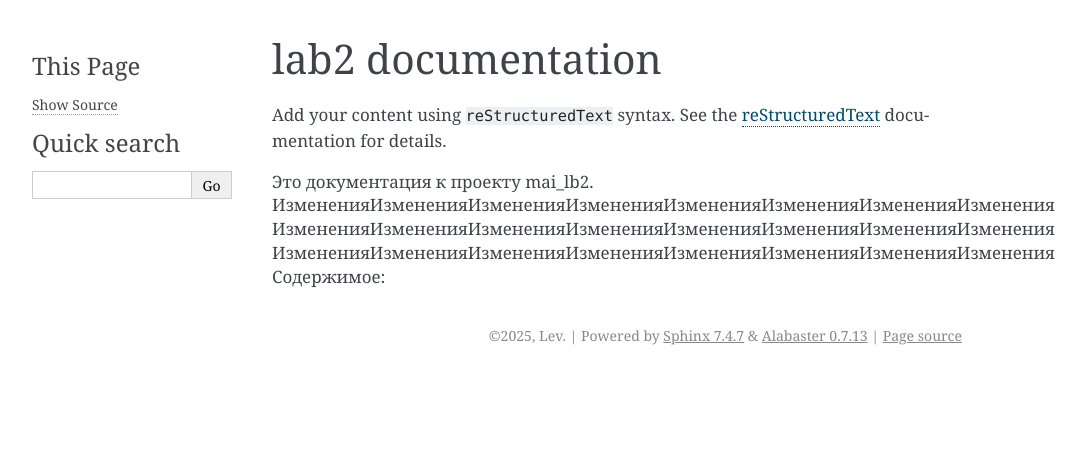
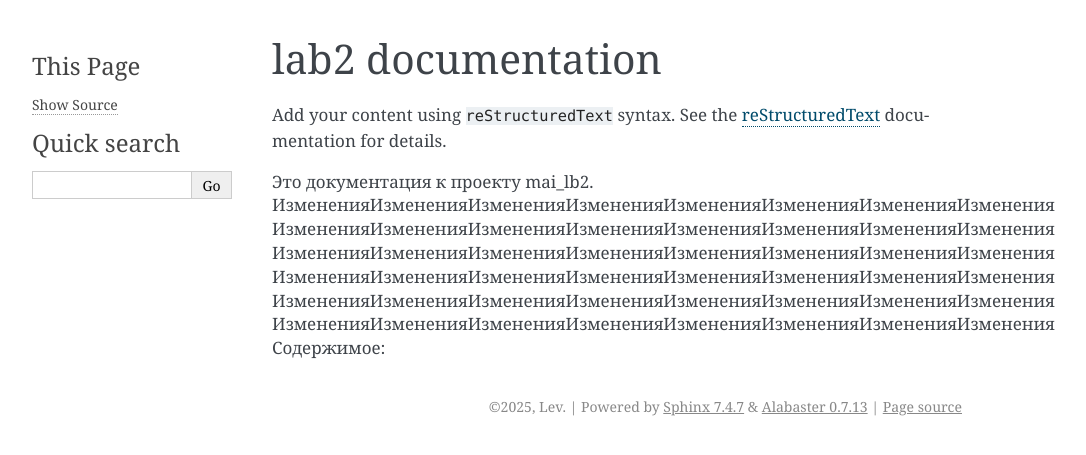
Before and after one commit to ironywer/mai_lb2, a Sphinx documentation site: the page built from docs/source/index.rst, in a window 1280 px wide. Shown: the top 455 px of the page, without its empty margins (148-1234 px from the left). Built offline with Sphinx 7.4.7, drawn with Linux system fonts in a browser that asks for light colours.

Commit message:
add something

```diff
--- a/docs/source/index.rst
+++ b/docs/source/index.rst
@@ -14,6 +14,9 @@ documentation for details.
 ИзмененияИзмененияИзмененияИзмененияИзмененияИзмененияИзмененияИзменения
 ИзмененияИзмененияИзмененияИзмененияИзмененияИзмененияИзмененияИзменения
 ИзмененияИзмененияИзмененияИзмененияИзмененияИзмененияИзмененияИзменения
+ИзмененияИзмененияИзмененияИзмененияИзмененияИзмененияИзмененияИзменения
+ИзмененияИзмененияИзмененияИзмененияИзмененияИзмененияИзмененияИзменения
+ИзмененияИзмененияИзмененияИзмененияИзмененияИзмененияИзмененияИзменения
 Содержимое:
 
 .. toctree::
```
